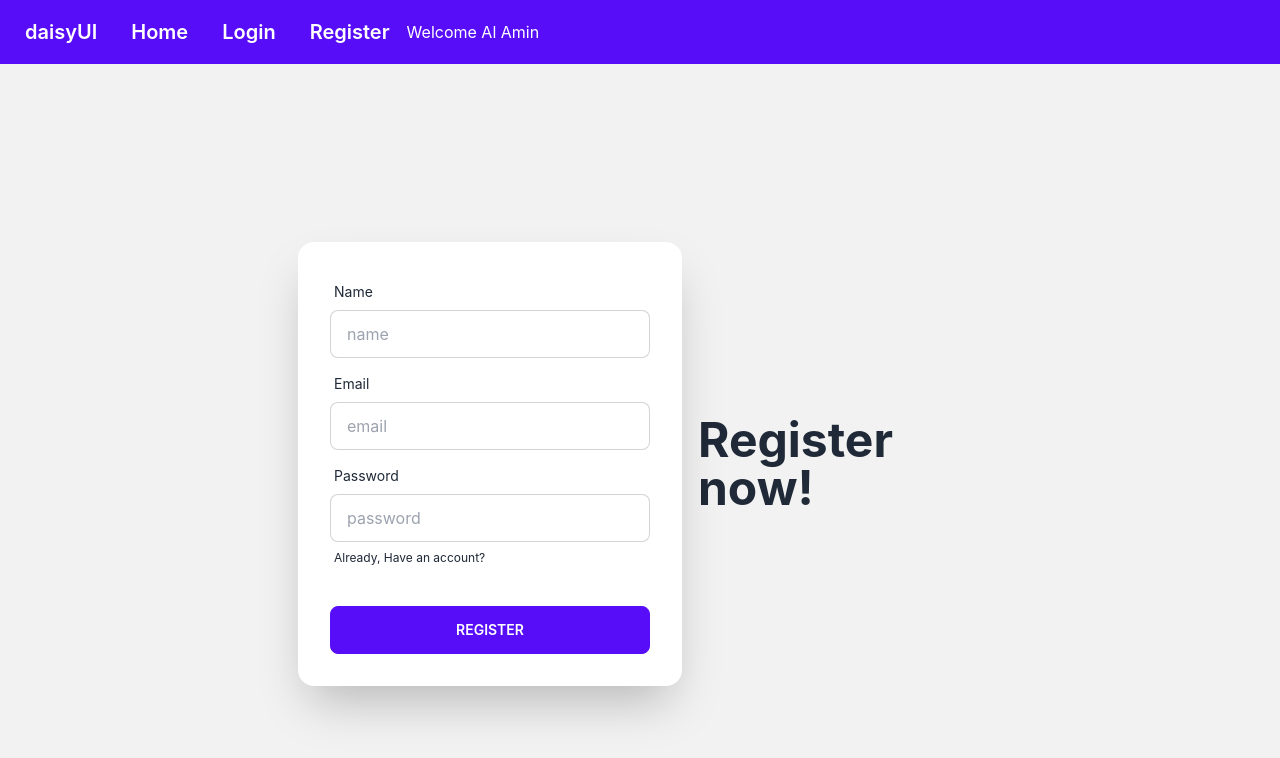
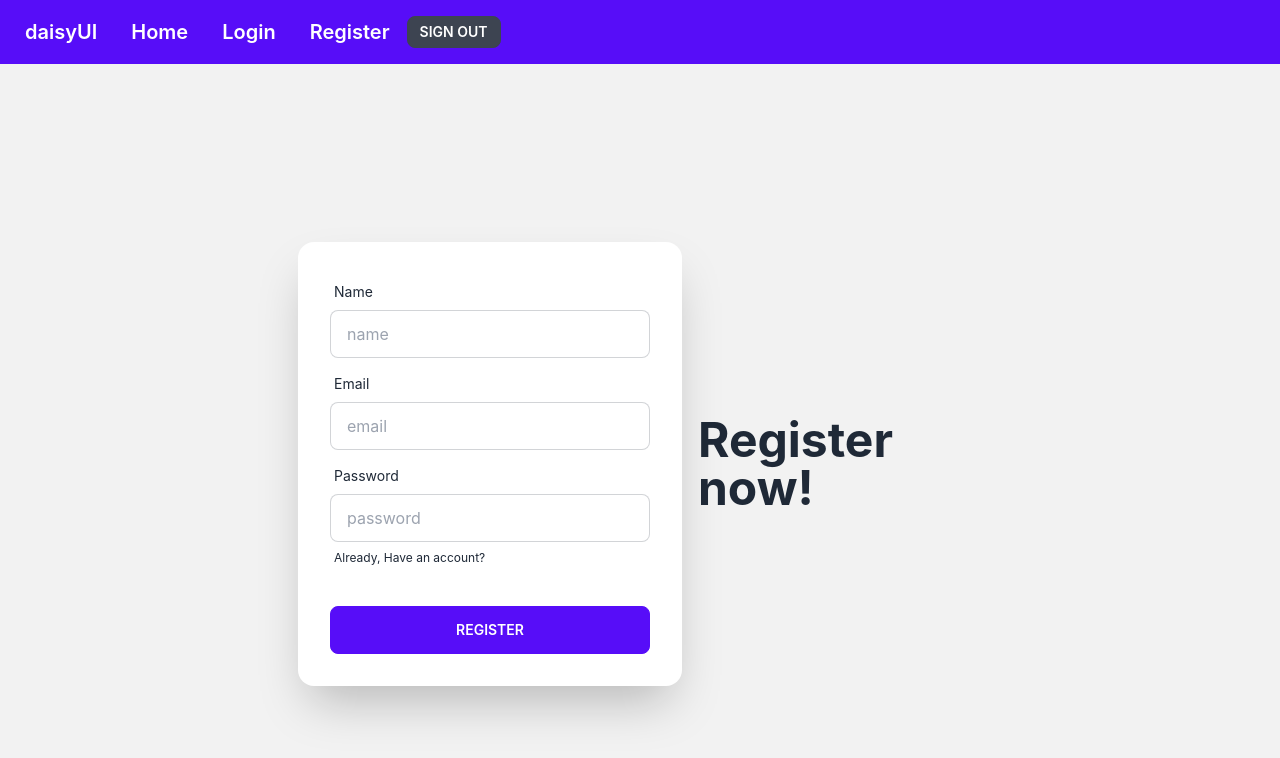
Before and after one commit to hossainalamin/react-login-register-system, a React (Create React App) app: page /register in a window 1280 px wide. Shown: the top 758 px of the page. Built offline with nearby package versions, Linux system fonts and the light colour scheme; no server answers.

Commit message:
manage user and logout

```diff
--- a/src/components/Header/Header.js
+++ b/src/components/Header/Header.js
@@ -3,7 +3,16 @@ import { Link } from 'react-router-dom';
 import { AuthContext } from '../../contexts/UserContext';
 
 const Header = () => {
-    const {user} = useContext(AuthContext);
+    const {user, signOutUser} = useContext(AuthContext);
+    const signOutCurrentUser = ()=>{
+        signOutUser()
+        .then(() => {
+            alert('Logout Successfull');
+          }).catch((error) => {
+            // An error happened.
+          });
+    }
+
     return (
         <div>
             <div className="navbar bg-primary text-primary-content">
@@ -11,9 +20,8 @@ const Header = () => {
                 <Link className="btn btn-ghost normal-case text-xl" to="/">Home</Link>
                 <Link className="btn btn-ghost normal-case text-xl" to="/login">Login</Link>
                 <Link className="btn btn-ghost normal-case text-xl" to="/register">Register</Link>
-                {user?.displayName && <span>Welcome {user.displayName}</span>
-
-                }
+                {user?.email && <span>Welcome {user.email}</span>}
+                <button className='btn btn-sm' onClick={signOutCurrentUser}>Sign Out</button>
             </div>
         </div>
     );
--- a/src/components/Login/Login.js
+++ b/src/components/Login/Login.js
@@ -10,6 +10,7 @@ const Login = () => {
         loginUser(email,password)
         .then(result =>{
             alert("Login Successfull");
+            formValue.reset();
         })
         .catch(error =>{
             const errorCode = error.code;
--- a/src/contexts/UserContext.js
+++ b/src/contexts/UserContext.js
@@ -1,5 +1,5 @@
-import React, { createContext, useState } from 'react';
-import { createUserWithEmailAndPassword, getAuth, signInWithEmailAndPassword} from "firebase/auth";
+import React, { createContext, useEffect, useState } from 'react';
+import { createUserWithEmailAndPassword, getAuth, onAuthStateChanged, signInWithEmailAndPassword, signOut} from "firebase/auth";
 import app from '../firebase/firebase.config';
 export const AuthContext = createContext();
 const auth = getAuth(app);
@@ -13,7 +13,18 @@ const UserContext = ({children}) => {
     {
         return signInWithEmailAndPassword(auth, email, password);
     }
-    const appInfo = {user, createUser, loginUser};
+    const signOutUser = ()=>{
+        return signOut(auth);
+    }
+    useEffect(()=>{
+        const unsubscribe = onAuthStateChanged(auth, currentUser =>{
+            setUser(currentUser);
+        })
+        return ()=>{
+            unsubscribe();
+        };
+    },[]);
+    const appInfo = {user, createUser, loginUser, signOutUser};
     return (
         <AuthContext.Provider value={appInfo}>
             {children}
```
